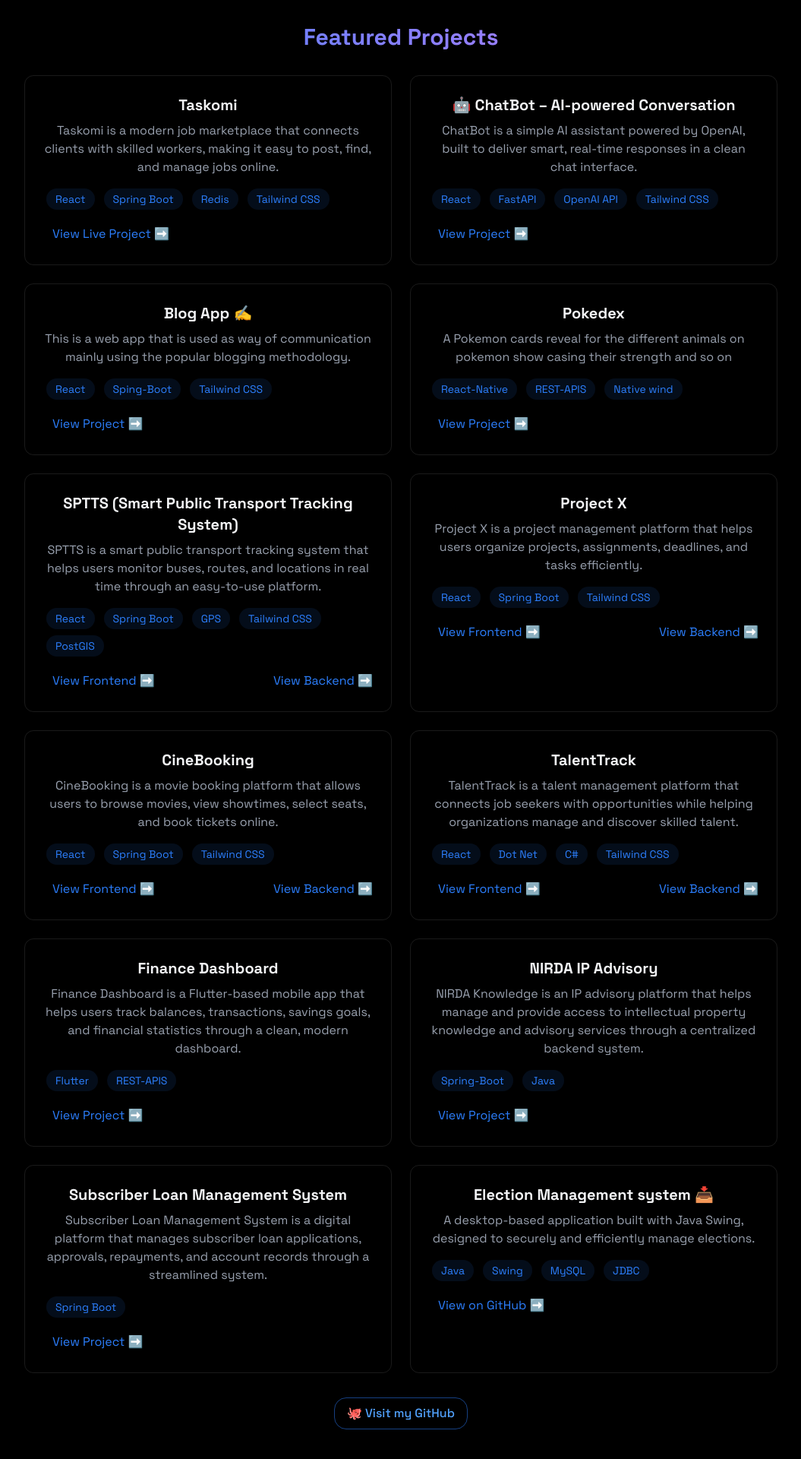
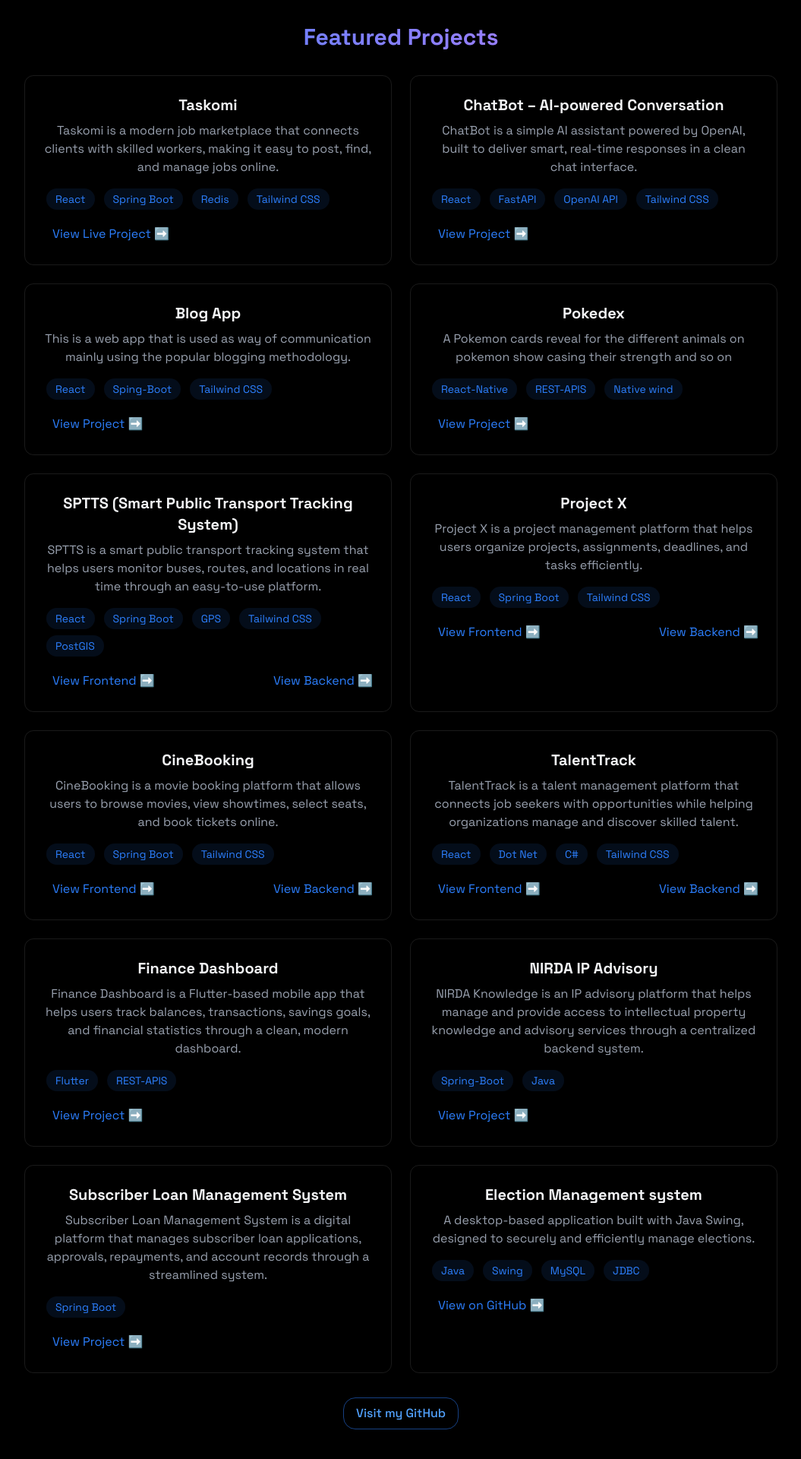
Before and after one commit to niyoblaise/niyoblaise-7, a React (Vite) app: page / in a window 1280 px wide. Shown: the part 2277-4197 px from the top of the page at 76% size, without its empty margins (112-1167 px from the left). Built offline with nearby package versions, Linux system fonts and the light colour scheme.

Commit message:
adding skills

```diff
--- a/src/components/sections/Projects.jsx
+++ b/src/components/sections/Projects.jsx
@@ -46,7 +46,7 @@
 
             <div className="p-6 rounded-xl border border-white/10 hover:-translate-y-1 hover:border-blue-500/30 hover:shadow-[0_2px_8px_rgba(59,130,246,0.2)] transition">
               <h3 className="text-xl font-bold mb-2">
-                🤖 ChatBot – AI-powered Conversation
+                ChatBot – AI-powered Conversation
               </h3>
               <p className="text-gray-400 mb-4">
                 ChatBot is a simple AI assistant powered by OpenAI, built to
@@ -77,7 +77,7 @@
             </div>
 
             <div className="p-6 rounded-xl border border-white/10 hover:-translate-y-1 hover:border-blue-500/30 hover:shadow-[0_2px_8px_rgba(59,130,246,0.2)] transition">
-              <h3 className="text-xl font-bold mb-2">Blog App ✍️</h3>
+              <h3 className="text-xl font-bold mb-2">Blog App </h3>
               <p className="text-gray-400 mb-4">
                 This is a web app that is used as way of communication mainly
                 using the popular blogging methodology.
@@ -377,7 +377,7 @@
 
             <div className="p-6 rounded-xl border border-white/10 hover:-translate-y-1 hover:border-blue-500/30 hover:shadow-[0_2px_8px_rgba(59,130,246,0.2)] transition">
               <h3 className="text-xl font-bold mb-2">
-                Election Management system 📥
+                Election Management system
               </h3>
               <p className="text-gray-400 mb-4">
                 A desktop-based application built with Java Swing, designed to
@@ -413,7 +413,7 @@
               target="_blank"
               rel="noopener noreferrer"
             >
-              🐙 Visit my GitHub
+              Visit my GitHub
             </a>
           </div>
         </div>
```
